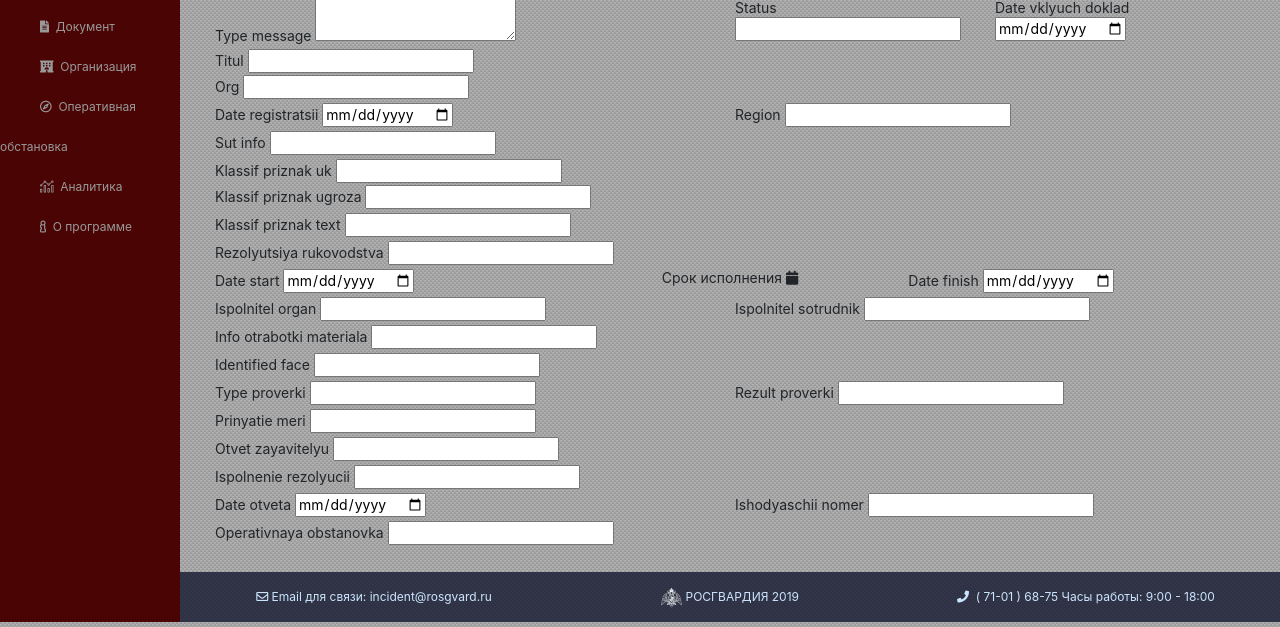
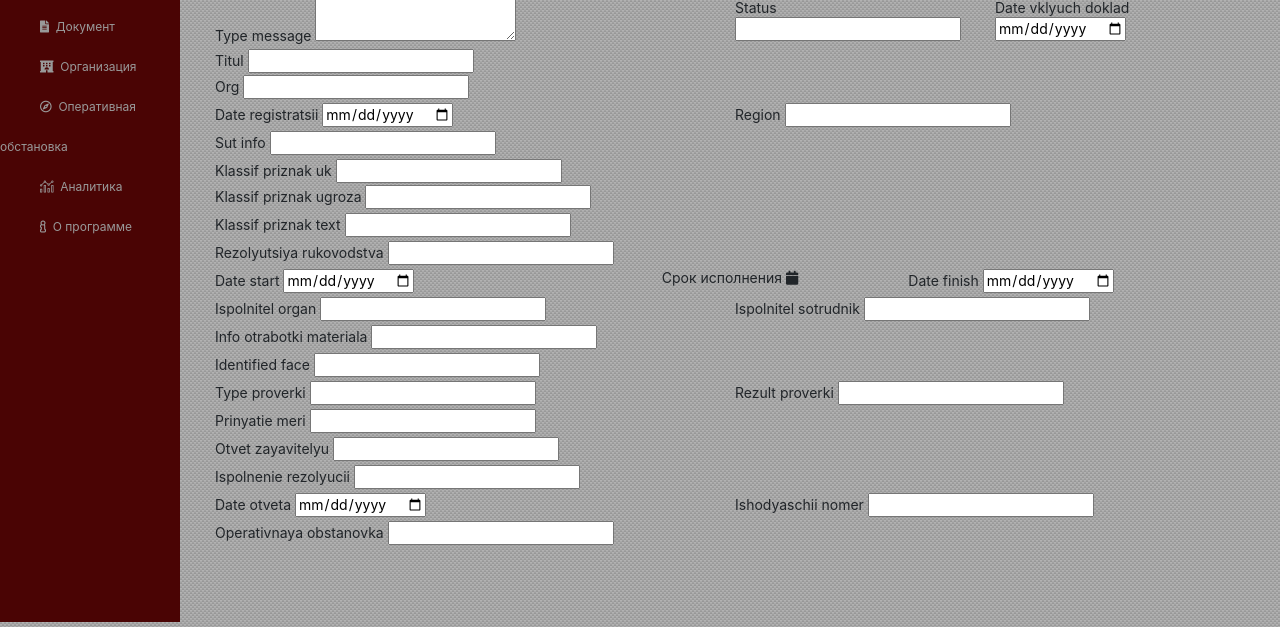
Before and after one commit to ViKolXXXX/incident, a Django app: template orion/templates/event.html in a window 1280 px wide. Shown: the part 178-805 px from the top of the page. Run offline with Django 3.2, Linux system fonts and the light colour scheme; the template is opened without the code that fills it, so the values that code supplies are empty, except form fields; tables that the repository leaves empty hold one stand-in row (values such as "Sample post"); form fields are guessed from the names that the template uses; some libraries are stand-ins or nearby versions.

Commit message:
Убран Footer

```diff
--- a/orion/templates/base.html
+++ b/orion/templates/base.html
@@ -110,7 +110,8 @@
 			{% endblock content %}
 		</div>
 	</div>
-	<!-- /#page-content-wrapper -->
+	<!-- /#FOOTER -->
+<!--
 	<div class="fixed-bottom" style="background-color: rgba(13,17,42,0.76); height: 50px;" id="footer">
 		<div class="row m-3" style="color: #cce5ff">
 			<div class="col-4 d-flex justify-content-center "><p><i class="far fa-envelope"></i>&nbsp;Email для связи:
@@ -126,6 +127,7 @@
 		</div>
 	</div>
 </div>
+-->
 <!-- Modal message -->
 <div class="modal fade" id="accessdenied-modal" tabindex="-1" role="dialog" aria-labelledby="accessdenied-modalTitle" aria-hidden="true">
 	<div class="modal-dialog modal-dialog-centered" role="document">
--- a/orion/templates/event.html
+++ b/orion/templates/event.html
@@ -9,7 +9,7 @@
             </button>
         </div>
     </div>
-    <div class="row d-flex justify-content-center" style="height:600px;overflow-y:auto;">
+    <div class="row d-flex justify-content-center"  style="overflow-y: auto; height: 75vh;">
         <div class="col-12">
             <form class="compact-form" method="post" action="{% url "event" %}" id="id_event_form">{% csrf_token %}
                 <div class="form-row">
```
